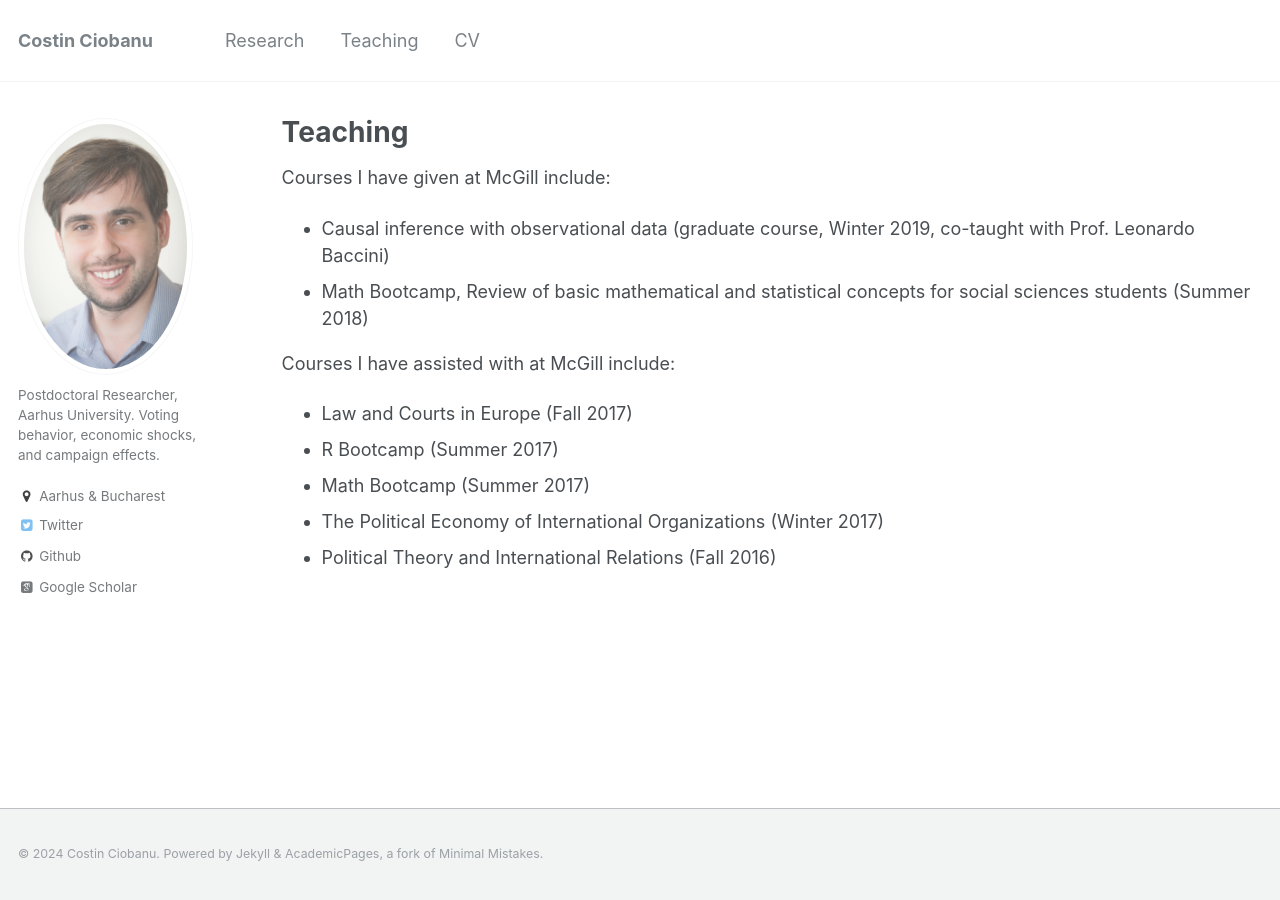
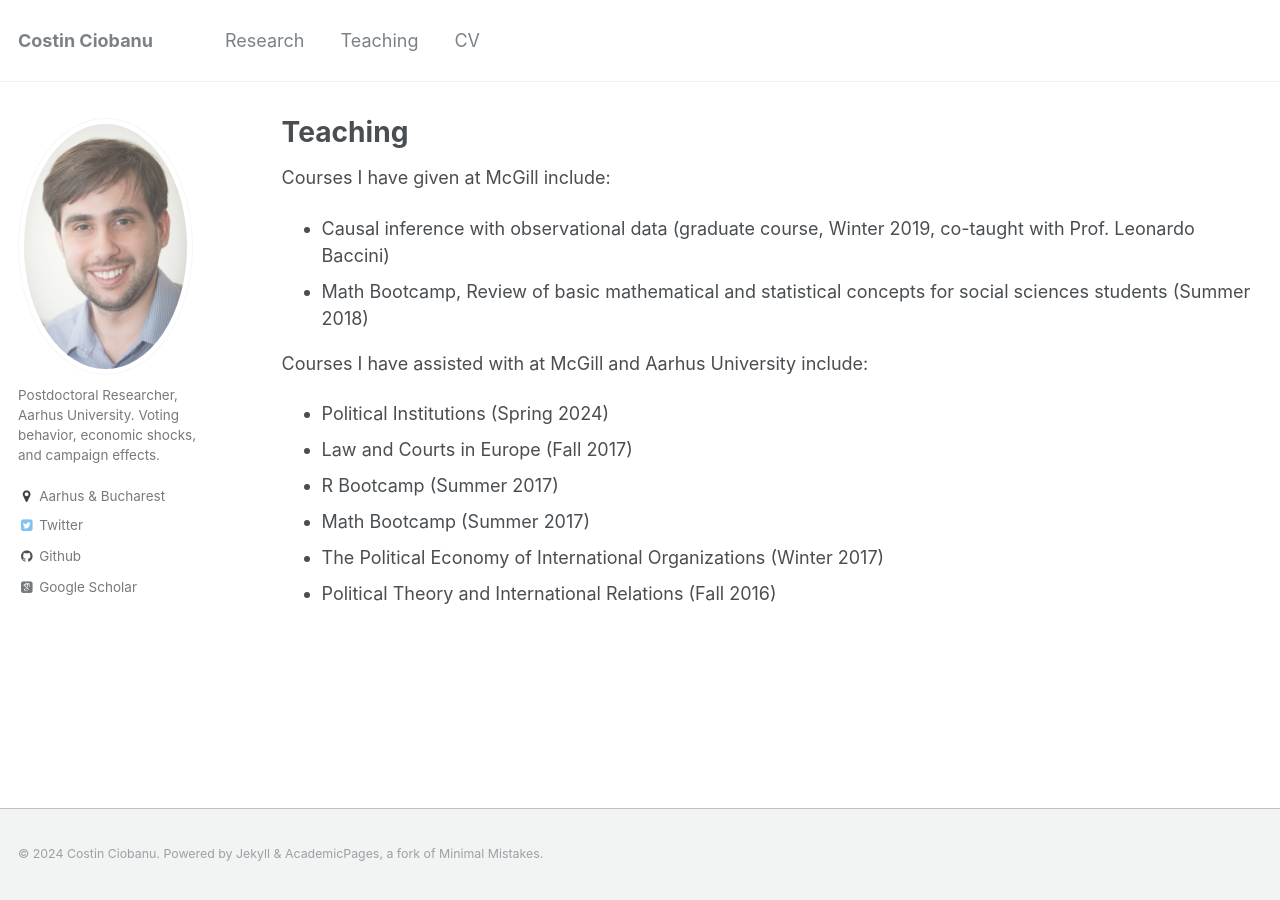
Before and after one commit to costinciobanu/costinciobanu.github.io, a Jekyll site: the page built from _pages/teaching.md, in a window 1280 px wide. Built offline with Jekyll 4.4.1, drawn with Linux system fonts in a browser that asks for light colours; some web fonts are replaced.

Commit message:
Update teaching.md

```diff
--- a/_pages/teaching.md
+++ b/_pages/teaching.md
@@ -10,8 +10,9 @@ Courses I have given at McGill include:
 * Causal inference with observational data (graduate course, Winter 2019, co-taught with Prof. Leonardo Baccini)
 * Math Bootcamp, Review of basic mathematical and statistical concepts for social sciences students (Summer 2018)
 
-Courses I have assisted with at McGill include:
+Courses I have assisted with at McGill and Aarhus University include:
 
+* Political Institutions (Spring 2024)
 * Law and Courts in Europe (Fall 2017)
 * R Bootcamp (Summer 2017)
 * Math Bootcamp (Summer 2017)
```
